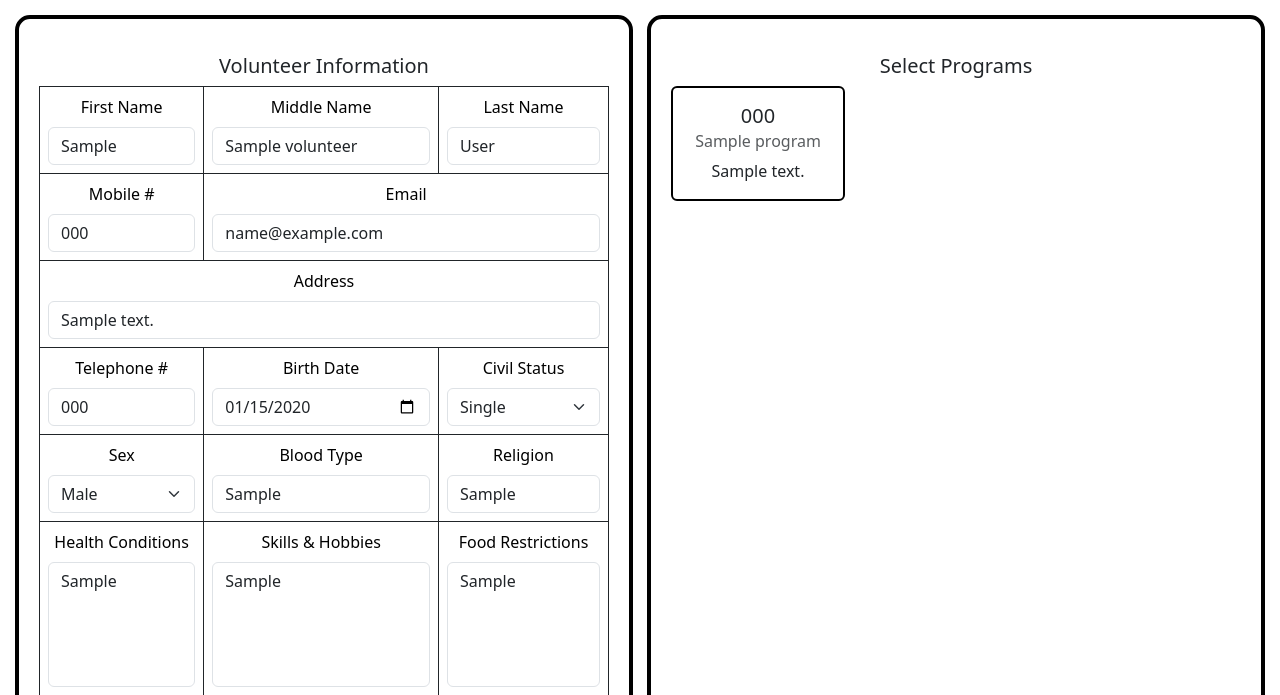
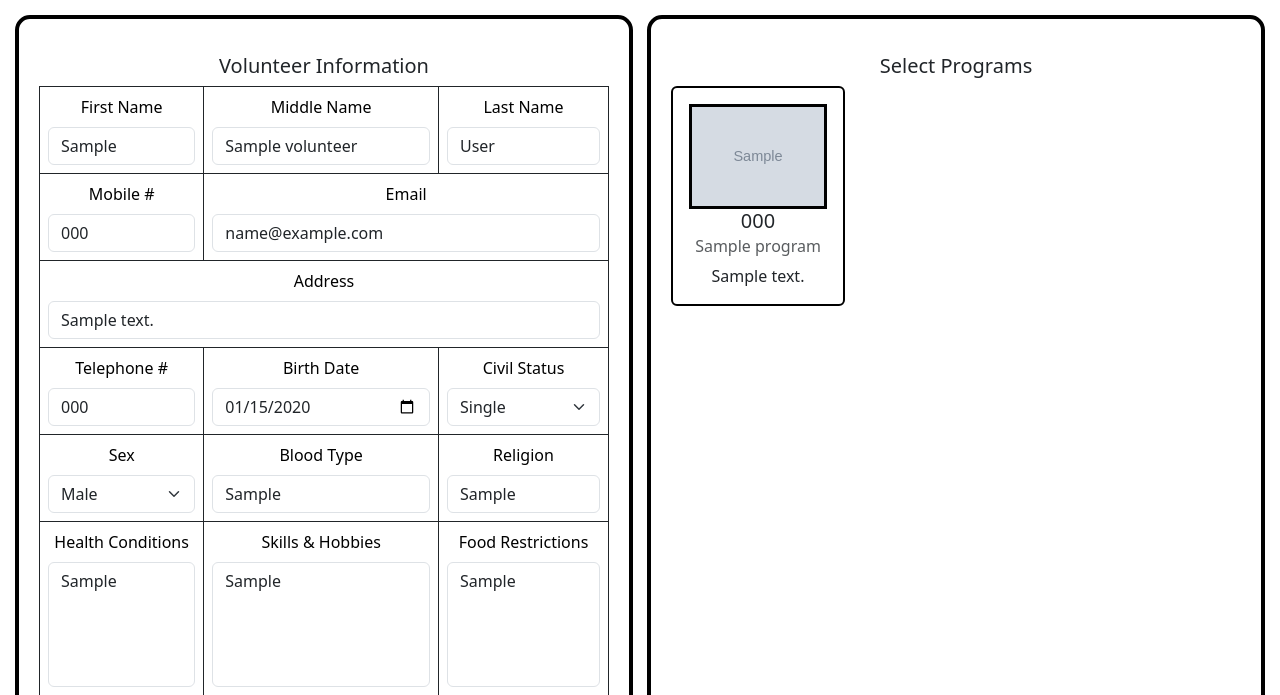
Before and after one commit to Cyapher/pahinungod_forms, a Django app: page /volunteer/edit/1 in a window 1280 px wide. Shown: the top 695 px of the page. Run offline with Django 4.2, Linux system fonts and the light colour scheme; tables that the repository leaves empty hold one stand-in row (values such as "Sample post"); grey boxes marked "Sample" are stand-in pictures; some libraries are stand-ins or nearby versions.

Commit message:
Update edit_volunteer.html

```diff
--- a/volunteer_forms/templates/edit_volunteer.html
+++ b/volunteer_forms/templates/edit_volunteer.html
@@ -519,7 +519,7 @@
             <div class="col-md-4 mb-4">
               <div class="card h-100 d-flex flex-column">
                 <div class="card-body" onclick="toggleCheckbox('program{{ program.id }}')">
-                  <img src="{{ program.program_img.url }}" class="img-fluid image_mat" hidden>
+                  <img src="..{{ program.program_img.url }}" class="img-fluid image_mat">
                   <input type="checkbox" id="program{{ program.id }}" name="programs" value="{{ program.id }}" hidden>
                   <h5 class="card-title">{{ program.code }}</h5>
                   <h6 class="card-subtitle mb-2 text-muted">{{ program.name }}</h6>
```
